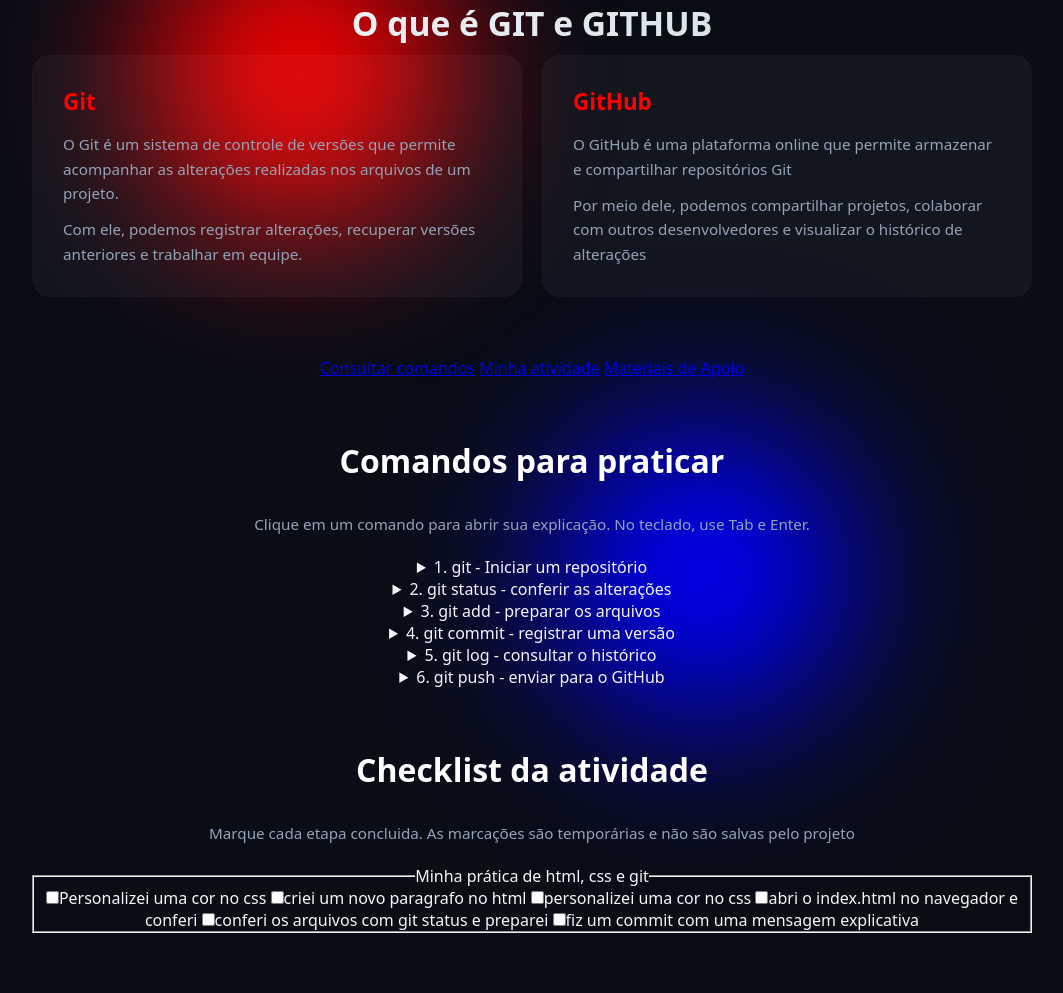
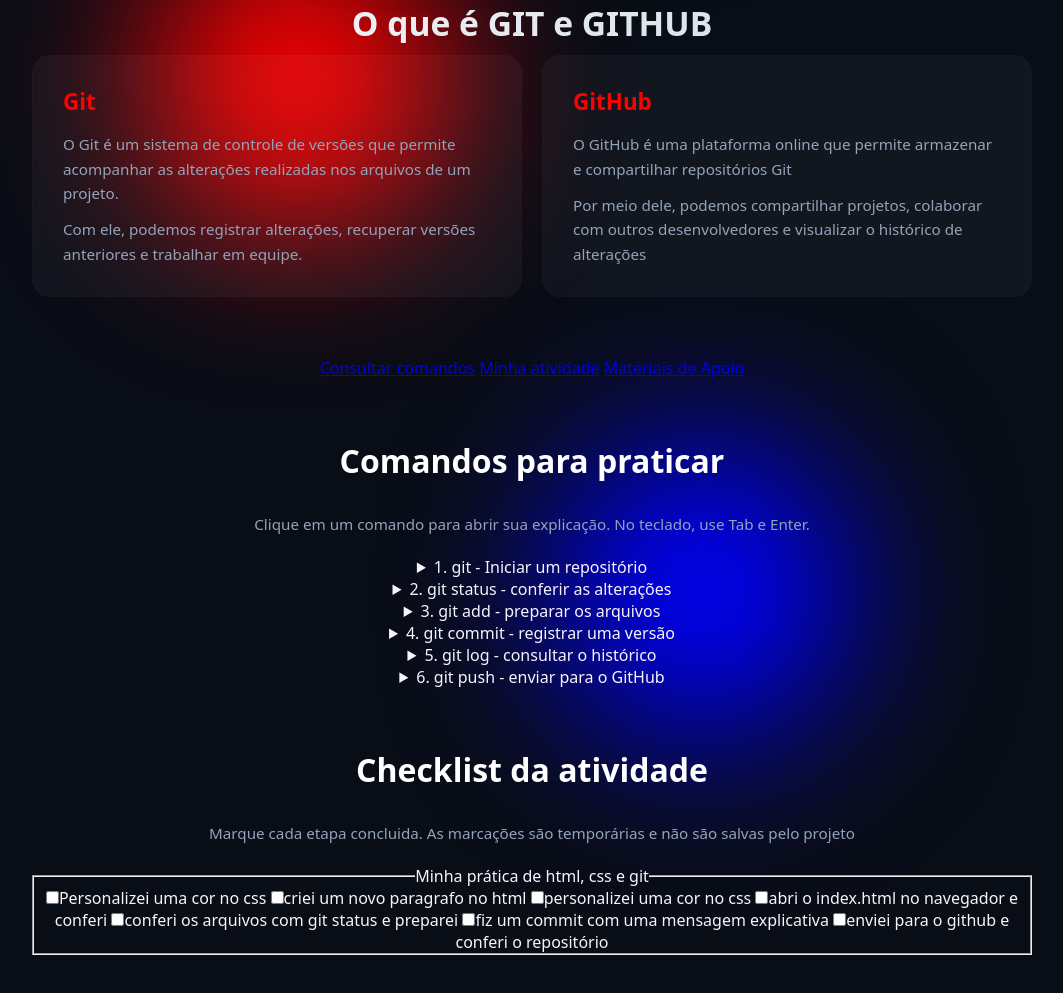
Before and after one commit to felipedecastrofacione87-jpg/aula_pa, a plain HTML site: page index.html in a window 1280 px wide. Shown: the part 441-1434 px from the top of the page, without its empty margins (108-1171 px from the left). Drawn offline with Linux system fonts and the light colour scheme.

Commit message:
Adicionei o 7° label no 2° section

```diff
--- a/index.html
+++ b/index.html
@@ -100,6 +100,7 @@
             <label><input type="checkbox"><span>abri o index.html no navegador e conferi</span></label>
             <label><input type="checkbox"><span>conferi os arquivos com git status e preparei</span></label>
             <label><input type="checkbox"><span>fiz um commit com uma mensagem explicativa</span></label>
+            <label><input type="checkbox"><span>enviei para o github e conferi o repositório</span></label>
         </fieldset>
     </section>
 </body>
```
